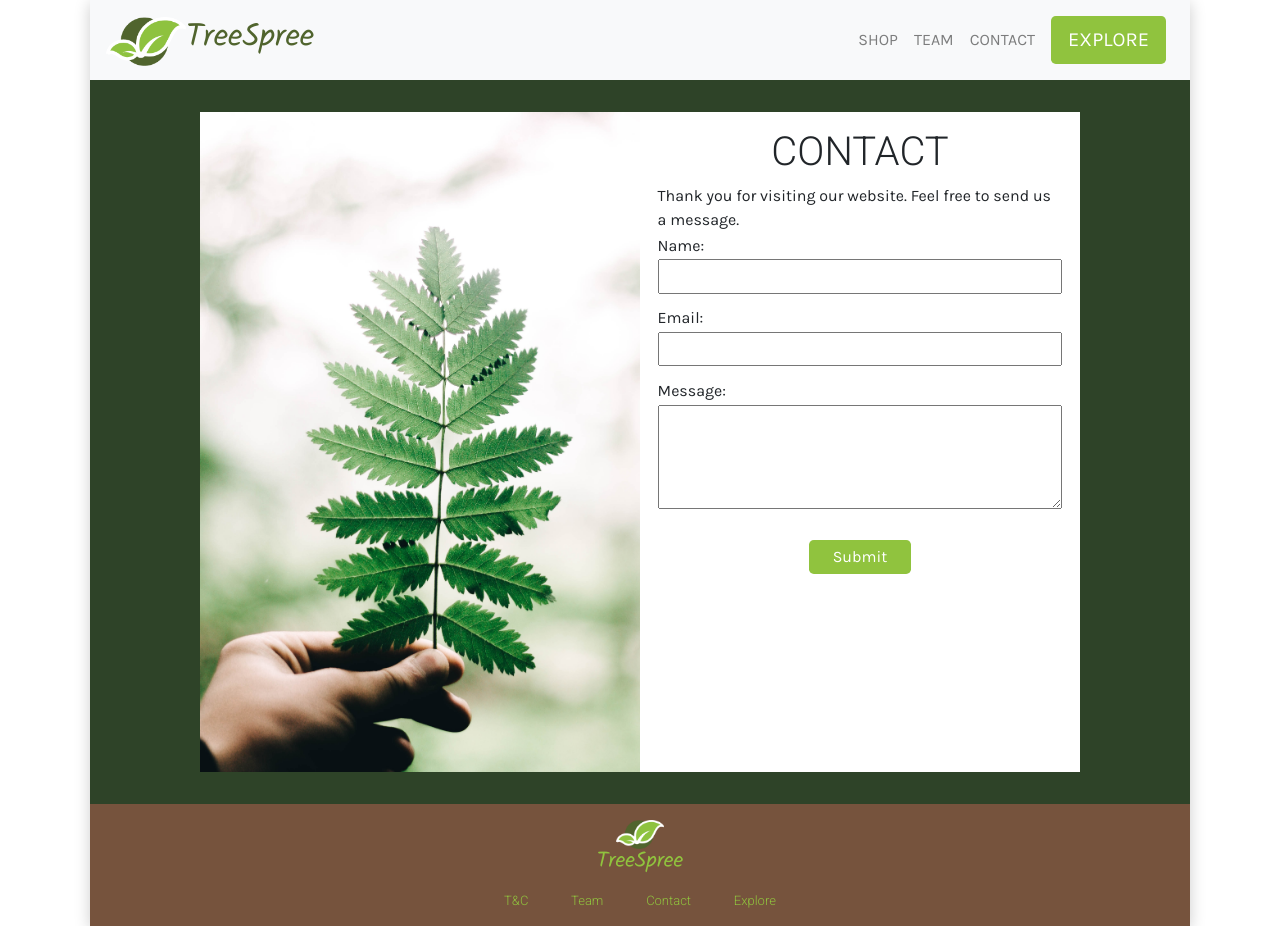
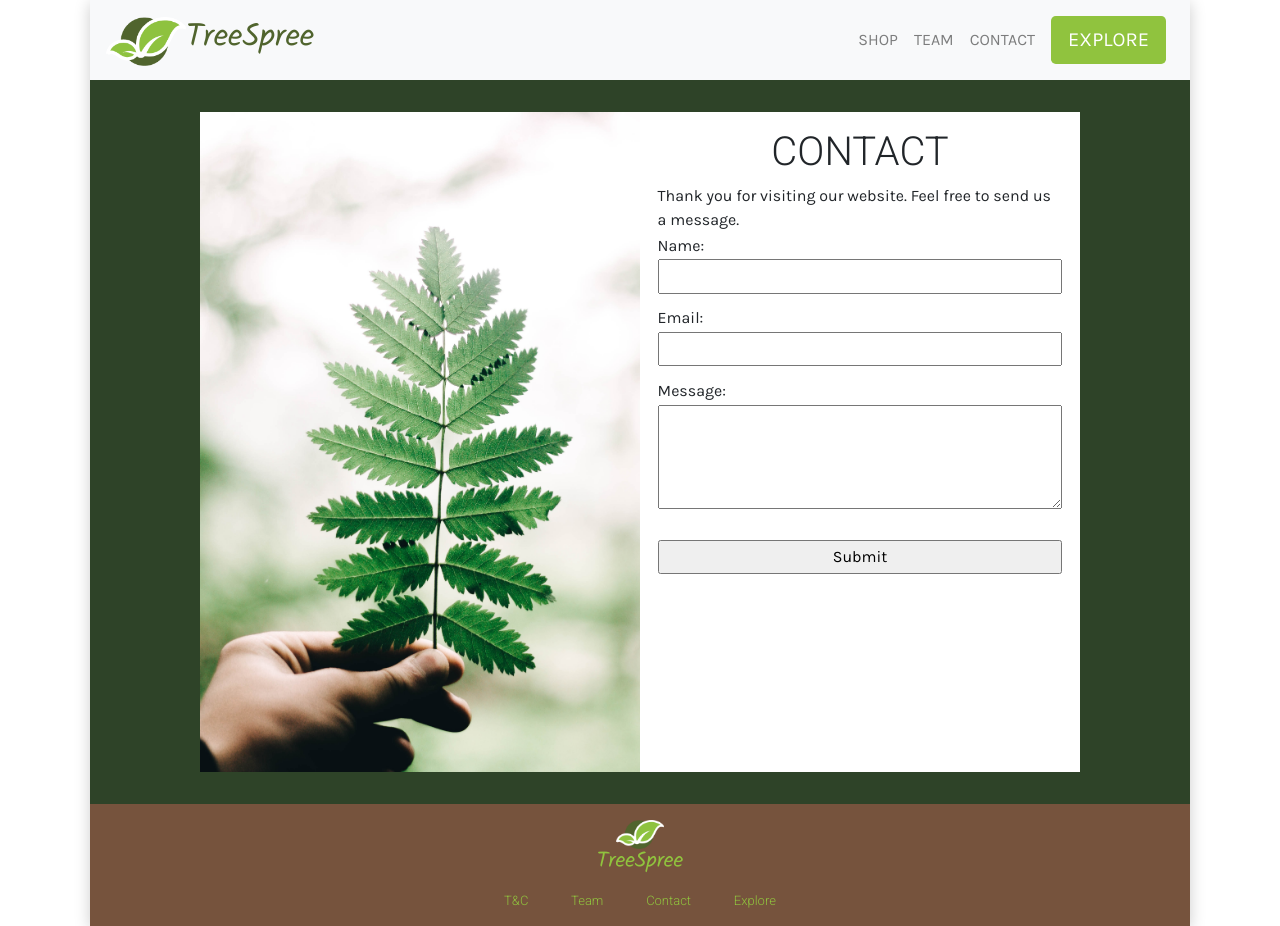
Before and after one commit to nikhilrwadekar/treespree, a React (Create React App) app: page /contact in a window 1280 px wide. Built offline with nearby package versions, Linux system fonts and the light colour scheme; what react-google-maps would draw is missing.

Commit message:
added validation part

```diff
--- a/src/Contact.css
+++ b/src/Contact.css
@@ -58,6 +58,10 @@ textarea {
   text-align: left;
 }
 
+.Contact-error {
+  color: red;
+}
+
 @media screen and (min-width: 820px) {
   .ContactPage {
     max-width: 100%;
--- a/src/Contact.js
+++ b/src/Contact.js
@@ -1,4 +1,5 @@
 import React from "react";
+import axios from "axios";
 import "./Contact.css";
 
 
@@ -26,6 +27,28 @@ class Contact extends React.Component {
     this.setState({ [name]: value });
   }
 
+  // Axios POST request to stay on the same page
+  handleFormSubmit(e) {
+    e.preventDefault();
+
+    // Axios POST request to the server
+    // Reference https://www.npmjs.com/package/axios
+    axios.post("http://localhost:8080/submit",null, { params: {
+      name: this.state.name,
+      message: this.state.message,
+      email: this.state.email
+    }})
+    .then(response => {
+
+      this.setState({
+        ...this.state,
+        formSubmitMessage: response.data
+
+      })
+    })
+
+  }
+
   render() {
     return (
       <div className="contact-image-form">
@@ -39,7 +62,11 @@ class Contact extends React.Component {
               Thank you for visiting our website. Feel free to send us a message.
             </p>
 
-            <form action="/submit" method="POST">
+            {            Array.isArray(this.state.formSubmitMessage)
+  ? <ul className="Contact-error">{this.state.formSubmitMessage.map(errorMessage => <li>{errorMessage}</li>)}</ul>
+            : this.state.formSubmitMessage}
+
+            <form>
               <p>Name:</p>
               <input
                 type="text"
@@ -69,9 +96,10 @@ class Contact extends React.Component {
               <br />
 
               <input
-                type="submit"
+                type="button"
                 name="Submit"
                 value="Submit"
+                onClick={this.handleFormSubmit.bind(this)}
               />
             </form>
           </div>
--- a/src/PopUp.js
+++ b/src/PopUp.js
@@ -5,6 +5,7 @@ import "./PopUp.css";
 import noImage from './no.jpg';
 import Spinner from "react-bootstrap/Spinner";
 
+// Reference for Wikipedia API https://www.mediawiki.org/wiki/API:Main_page
 // Building Urls for searching image or text from wikipedia
 let wikiUrl =
   "https://en.wikipedia.org/w/api.php?action=query&prop=extracts&format=json&exintro&summary=&origin=*&titles=";
```
Also changed, not shown: app.js (+7 -3 lines), src/Single.js (+3 -4 lines).
